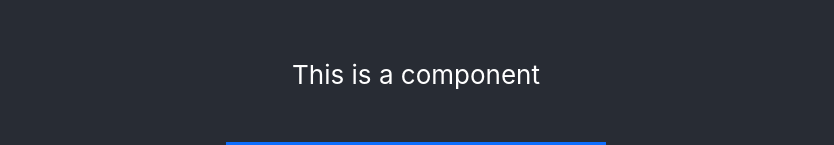
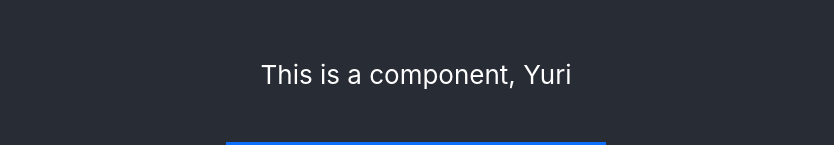
Before and after one commit to Yuri-Punzo/react-to-do-list, a React (Create React App) app: page / in a window 1280 px wide. Shown: the part 494-639 px from the top of the page, without its empty margins (224-1058 px from the left). Built offline with nearby package versions, Linux system fonts and the light colour scheme.

Commit message:
renamed component and first try to use props

```diff
--- a/src/App.jsx
+++ b/src/App.jsx
@@ -1,6 +1,6 @@
 import logo from './logo.svg';
 import './App.scss';
-import Another from './components/another';
+import Component from './components/component';
 
 function App() {
   return (
@@ -10,14 +10,14 @@ function App() {
         <h1 className='mb-5 mt-2'>
           Prova Prova SA SA
         </h1>
-        <Another />
+        <Component name='Yuri' />
         <div className="container text-center">
           <div className="row">
             <div className="col">
               1
             </div>
             <div className="col bg-primary">
-              2
+              {3 - 1 /* tutto quello che é fra parentesi graffe viene letto come JS */}
             </div>
             <div className="col">
               3
--- a/src/components/another.jsx
+++ b/src/components/component.jsx
@@ -1,9 +1,9 @@
 import React from 'react'
 
-export default function Another() {
+export default function Component(props) {
     return (
         <div className='mb-5'>
-            This is a component
+            This is a component, {props.name}
         </div>
     )
 }
```
